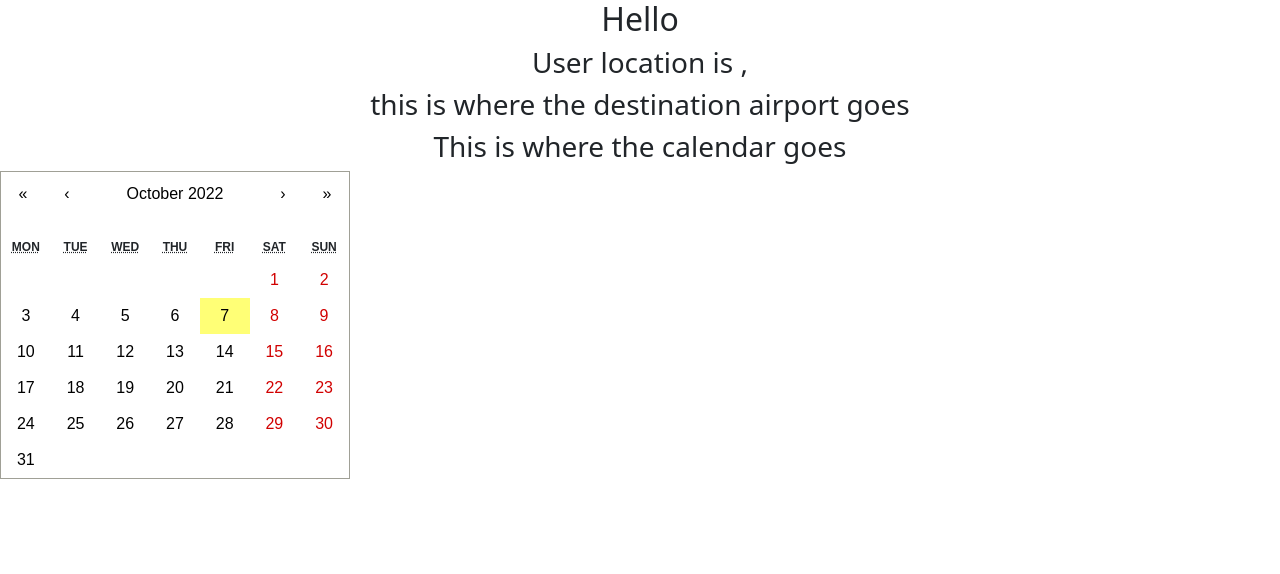
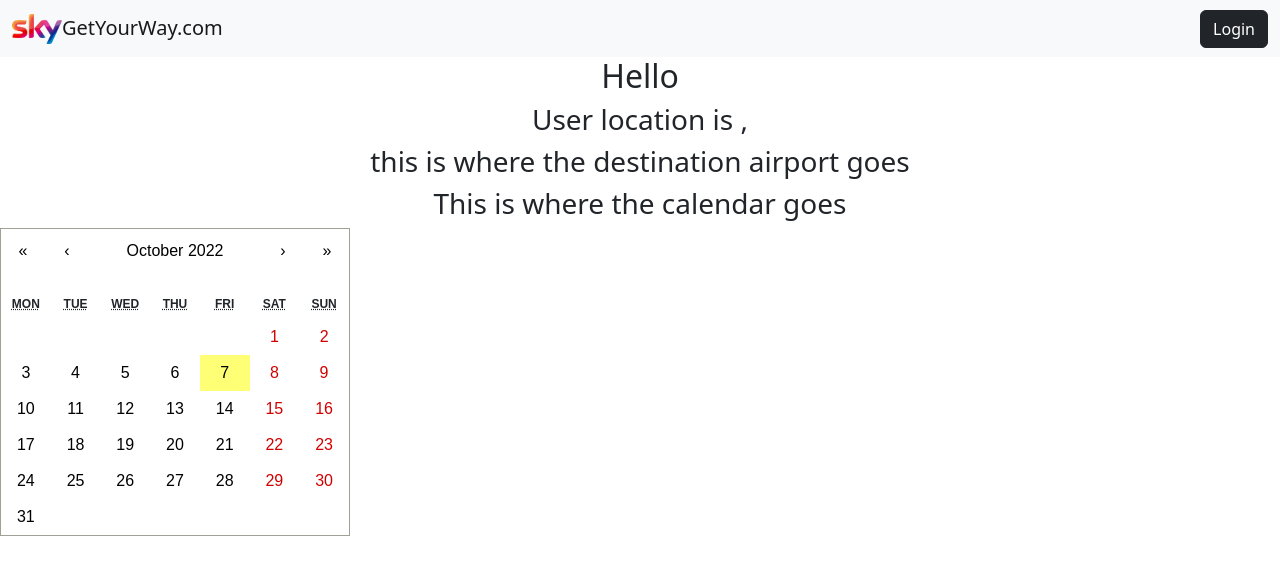
Before and after one commit to sam0jones0/GetYourWay-SMHL, a React (Create React App) app in the folder src/main/getyourway-front/: page / in a window 1280 px wide. Shown: the top 574 px of the page. Built offline with nearby package versions, Linux system fonts and the light colour scheme; no server answers.

Commit message:
somechanges

```diff
--- a/src/main/getyourway-front/src/App.js
+++ b/src/main/getyourway-front/src/App.js
@@ -1,15 +1,16 @@
-
 import logo from "./logo.svg";
 import "./App.css";
 import { GoogleMap } from "@react-google-maps/api";
 
-import Header from './Components/Header'
+import Header from "./Components/Header";
 import Trip from "./Components/Trip/Trip.jsx";
 
 function App() {
   return (
     <div className="App">
+      <Header />
       <h2>Hello</h2>
+
       <Trip />
     </div>
   );
```
Also changed, not shown: 1 other file (tests, documents, lock files or other folders).
